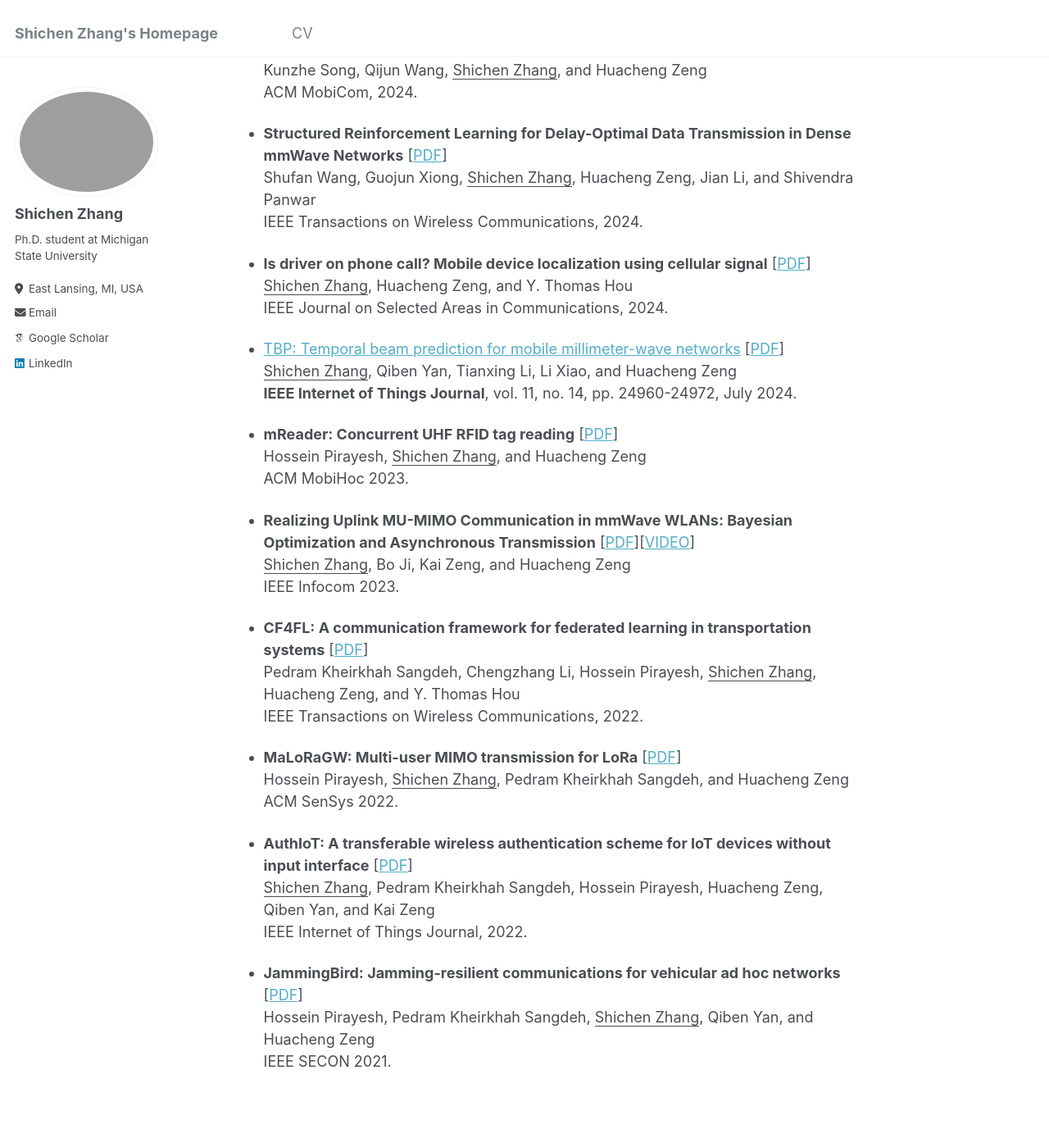
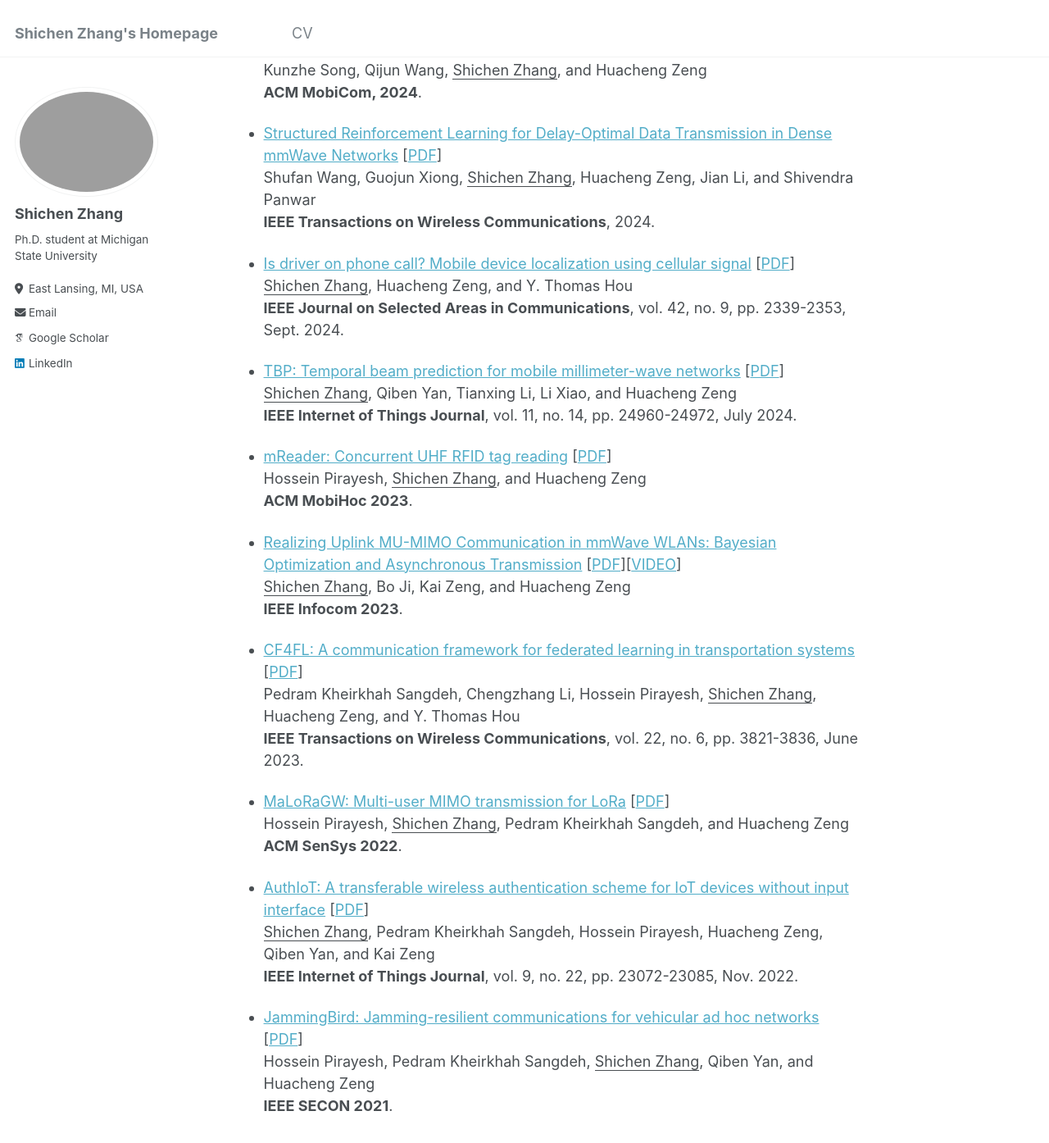
Before and after one commit to sczhang6/sczhang6.github.io, a Jekyll site: the page built from _pages/about.md, in a window 1280 px wide and 1400 px high, scrolled down 364 px. Shown: the top 1394 px of the window at 82% size. Built offline with Jekyll 4.4.1, drawn with Linux system fonts in a browser that asks for light colours; some web fonts are replaced.

Commit message:
pub format all change

```diff
--- a/_pages/about.md
+++ b/_pages/about.md
@@ -13,43 +13,43 @@ Previously, I reveived my B.Eng. degree from Beijing Univeristy of Technology an
 
 Publications
 ======
-* **SiWiS: Fine-grained Human Detection Using Single WiFi Device**
+* [SiWiS: Fine-grained Human Detection Using Single WiFi Device]()
 Kunzhe Song, Qijun Wang, <ins>Shichen Zhang</ins>, and Huacheng Zeng
-ACM MobiCom, 2024.
+**ACM MobiCom, 2024**.
 
-* **Structured Reinforcement Learning for Delay-Optimal Data Transmission in Dense mmWave
-Networks** \[[PDF](/files/RL_Dense_mmWave_IEEE_TWC_2024.pdf)\]
+* [Structured Reinforcement Learning for Delay-Optimal Data Transmission in Dense mmWave
+Networks](https://ieeexplore.ieee.org/document/10577588) \[[PDF](/files/RL_Dense_mmWave_IEEE_TWC_2024.pdf)\]
 Shufan Wang, Guojun Xiong, <ins>Shichen Zhang</ins>, Huacheng Zeng, Jian Li, and Shivendra Panwar
-IEEE Transactions on Wireless Communications, 2024.
+**IEEE Transactions on Wireless Communications**, 2024.
 
-* **Is driver on phone call? Mobile device localization using cellular signal** \[[PDF](/files/Shichen24_JSAC_PhoLoc.pdf)\]
+* [Is driver on phone call? Mobile device localization using cellular signal](https://ieeexplore.ieee.org/document/10556782) \[[PDF](/files/Shichen24_JSAC_PhoLoc.pdf)\]
 <ins>Shichen Zhang</ins>, Huacheng Zeng, and Y. Thomas Hou
-IEEE Journal on Selected Areas in Communications, 2024.
+**IEEE Journal on Selected Areas in Communications**, vol. 42, no. 9, pp. 2339-2353, Sept. 2024.
 
 * [TBP: Temporal beam prediction for mobile millimeter-wave networks](https://ieeexplore.ieee.org/abstract/document/10509774) \[[PDF](/files/tbp_shichen2024.pdf)\]
 <ins>Shichen Zhang</ins>, Qiben Yan, Tianxing Li, Li Xiao, and Huacheng Zeng
 **IEEE Internet of Things Journal**, vol. 11, no. 14, pp. 24960-24972, July 2024.
 
-* **mReader: Concurrent UHF RFID tag reading** \[[PDF](/files/mreader2023.pdf)\]
+* [mReader: Concurrent UHF RFID tag reading](https://dl.acm.org/doi/10.1145/3565287.3610256) \[[PDF](/files/mreader2023.pdf)\]
 Hossein Pirayesh, <ins>Shichen Zhang</ins>, and Huacheng Zeng
-ACM MobiHoc 2023.
+**ACM MobiHoc 2023**.
 
-* **Realizing Uplink MU-MIMO Communication in mmWave WLANs: Bayesian Optimization and Asynchronous Transmission** \[[PDF](/files/shichen23_beamforming_infocom.pdf)\]\[[VIDEO](https://youtu.be/Q2Bk7i6O5mg?si=VcKf3Wqf6PIlwBTb)\]
+* [Realizing Uplink MU-MIMO Communication in mmWave WLANs: Bayesian Optimization and Asynchronous Transmission](https://ieeexplore.ieee.org/document/10228888) \[[PDF](/files/shichen23_beamforming_infocom.pdf)\]\[[VIDEO](https://youtu.be/Q2Bk7i6O5mg?si=VcKf3Wqf6PIlwBTb)\]
 <ins>Shichen Zhang</ins>, Bo Ji, Kai Zeng, and Huacheng Zeng
-IEEE Infocom 2023.
+**IEEE Infocom 2023**.
 
-* **CF4FL: A communication framework for federated learning in transportation systems** \[[PDF](/files/Pedram22_TWC_CF4FL.pdf)\]
+* [CF4FL: A communication framework for federated learning in transportation systems](https://ieeexplore.ieee.org/document/9961228) \[[PDF](/files/Pedram22_TWC_CF4FL.pdf)\]
 Pedram Kheirkhah Sangdeh, Chengzhang Li, Hossein Pirayesh, <ins>Shichen Zhang</ins>, Huacheng Zeng, and Y. Thomas Hou
-IEEE Transactions on Wireless Communications, 2022.
+**IEEE Transactions on Wireless Communications**, vol. 22, no. 6, pp. 3821-3836, June 2023.
 
-* **MaLoRaGW: Multi-user MIMO transmission for LoRa** \[[PDF](/files/Hossein22_Sensys_MaLoRaGW.pdf)\]
+* [MaLoRaGW: Multi-user MIMO transmission for LoRa](https://dl.acm.org/doi/10.1145/3560905.3568533) \[[PDF](/files/Hossein22_Sensys_MaLoRaGW.pdf)\]
 Hossein Pirayesh, <ins>Shichen Zhang</ins>, Pedram Kheirkhah Sangdeh, and Huacheng Zeng
-ACM SenSys 2022.
+**ACM SenSys 2022**.
 
-* **AuthIoT: A transferable wireless authentication scheme for IoT devices without input interface** \[[PDF](/files/Shichen22_JIoT_AuthIoT.pdf)\]
+* [AuthIoT: A transferable wireless authentication scheme for IoT devices without input interface](https://ieeexplore.ieee.org/document/9807277) \[[PDF](/files/Shichen22_JIoT_AuthIoT.pdf)\]
 <ins>Shichen Zhang</ins>, Pedram Kheirkhah Sangdeh, Hossein Pirayesh, Huacheng Zeng, Qiben Yan, and Kai Zeng
-IEEE Internet of Things Journal, 2022.
+**IEEE Internet of Things Journal**,  vol. 9, no. 22, pp. 23072-23085, Nov. 2022.
 
-* **JammingBird: Jamming-resilient communications for vehicular ad hoc networks** \[[PDF](/files/Hossein_JammingBird.pdf)\]
+* [JammingBird: Jamming-resilient communications for vehicular ad hoc networks](https://ieeexplore.ieee.org/document/9491603) \[[PDF](/files/Hossein_JammingBird.pdf)\]
 Hossein Pirayesh, Pedram Kheirkhah Sangdeh, <ins>Shichen Zhang</ins>, Qiben Yan, and Huacheng Zeng
-IEEE SECON 2021.
+**IEEE SECON 2021**.
```
